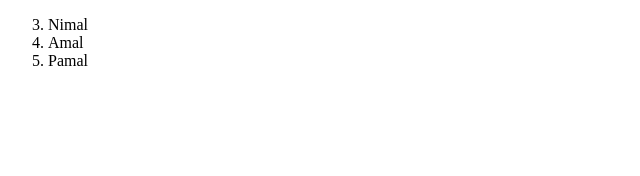
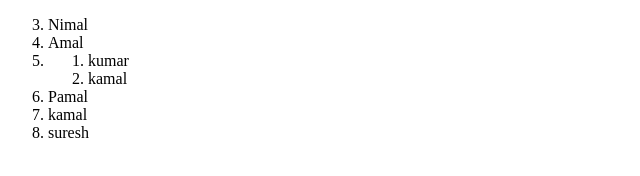
Before and after one commit to Vinura-Prabath/Internet-Techknology-IT-Day02, a plain HTML site: page index.html in a window 1280 px wide. Shown: the whole page, without its empty margins (0-640 px from the left). Drawn offline with Linux system fonts and the light colour scheme.

Commit message:
Add nested ordered list and additional items to the main list

```diff
--- a/index.html
+++ b/index.html
@@ -47,7 +47,13 @@
     <ol type="1" start="3">
         <li>Nimal</li>
         <li>Amal</li>
+        <li><ol>
+            <li>kumar</li>
+            <li>kamal</li>
+        </ol></li>
         <li>Pamal</li>
+        <li>kamal</li>
+        <li>suresh</li>
     </ol>
 
 </body>
```
